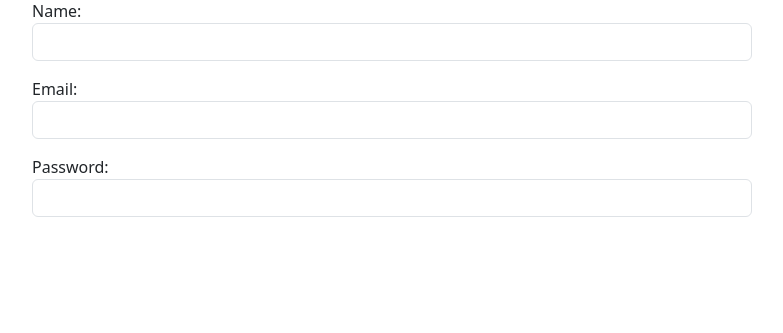
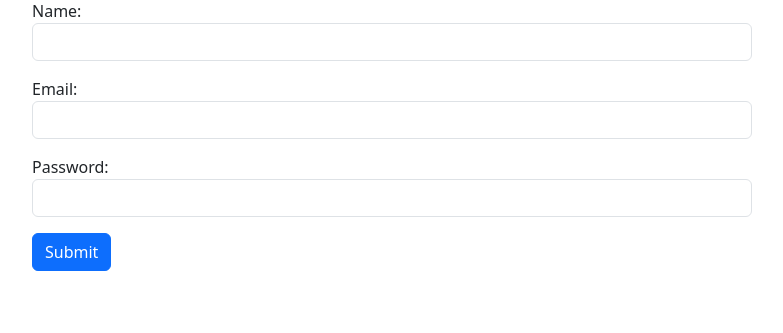
Before and after one commit to devsharifmahmud/EmployeeInformationSystem, a Django app: page / in a window 1280 px wide. Shown: the part 235-568 px from the top of the page, without its empty margins (248-1031 px from the left). Run offline with Django 5.2, Linux system fonts and the light colour scheme.

Commit message:
Update Code

```diff
--- a/templates/apps/index.html
+++ b/templates/apps/index.html
@@ -8,6 +8,7 @@
         <div class="col col-8 offset-2">
             <form action="">
                 {{form.as_p}}
+                <input type="submit" value="Submit" class="btn btn-primary">
             </form>
         </div>
     </div>
```
